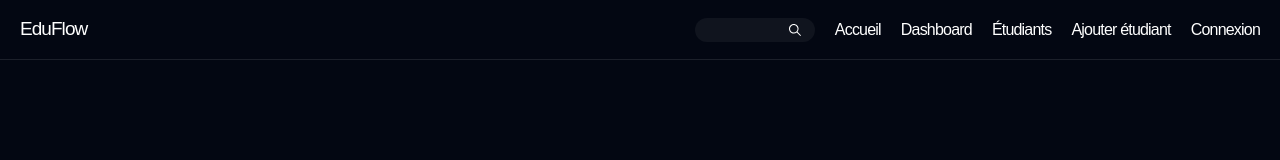
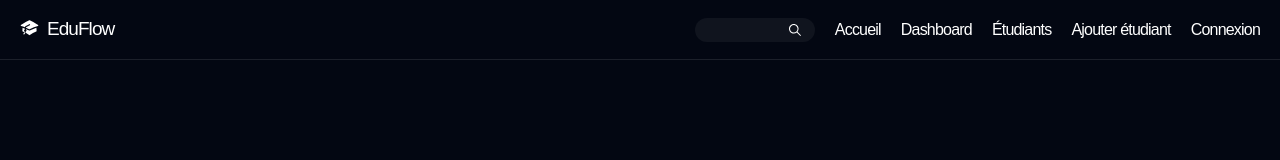
Before and after one commit to Zaami-Stack/Gestion-des-tudiants, a React (Vite) app: page / in a window 1280 px wide. Shown: the top 160 px of the page. Built offline with nearby package versions, Linux system fonts and the light colour scheme; a web font is replaced by a local one.

Commit message:
feat: add academic cap icon to Header component and adjust link styles

```diff
--- a/src/components/Header.jsx
+++ b/src/components/Header.jsx
@@ -3,6 +3,7 @@ import { RiMenu3Line } from "react-icons/ri";
 import { useState } from "react";
 import { Link, NavLink } from "react-router-dom";
 import { IoIosSearch } from "react-icons/io";
+import { HiAcademicCap } from "react-icons/hi2";
 
 export default function Header() {
   const [isOpen, setIsOpen] = useState(false);
@@ -30,6 +31,7 @@ export default function Header() {
           className="font-light flex items-center gap-2 tracking-tighter"
           to={"/"}
         >
+          <HiAcademicCap className="mb-1" />
           EduFlow
         </Link>
       </div>
@@ -45,7 +47,7 @@ export default function Header() {
           </li>
           <li>
             <NavLink
-              className="hover:text-gray-100/90 whitespace-nowrap shrink-0"
+              className={"hover:text-gray-100/90 whitespace-nowrap shrink-0"}
               to={"/"}
             >
               Accueil
```
